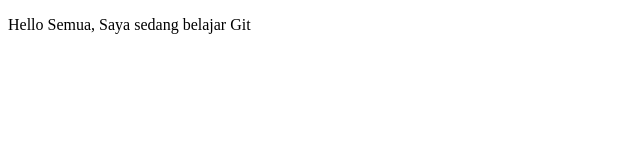
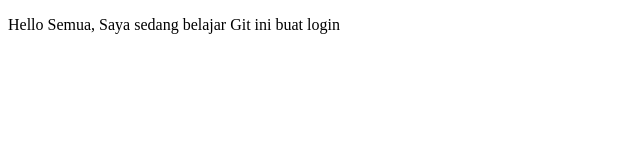
Before and after one commit to bintoroadhi/tesgit, a plain HTML site: page login.html in a window 1280 px wide. Shown: the whole page, without its empty margins (0-640 px from the left). Drawn offline with Linux system fonts and the light colour scheme.

Commit message:
ubah login.html

```diff
--- a/login.html
+++ b/login.html
@@ -5,6 +5,6 @@
         <title>Belajar Git - Project 01</title>
     </head>
     <body>
-        <p>Hello Semua, Saya sedang belajar Git</p>
+        <p>Hello Semua, Saya sedang belajar Git ini buat login</p>
     </body>
 </html>
```
